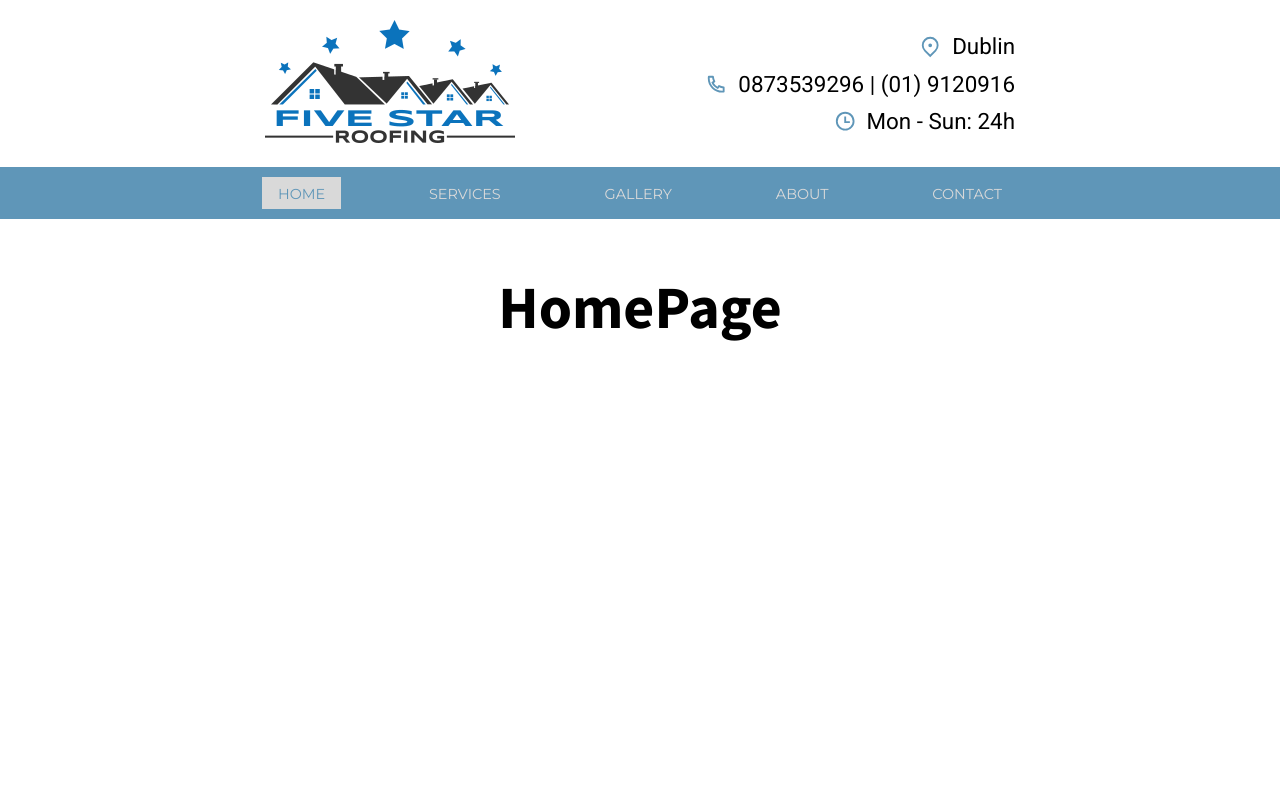
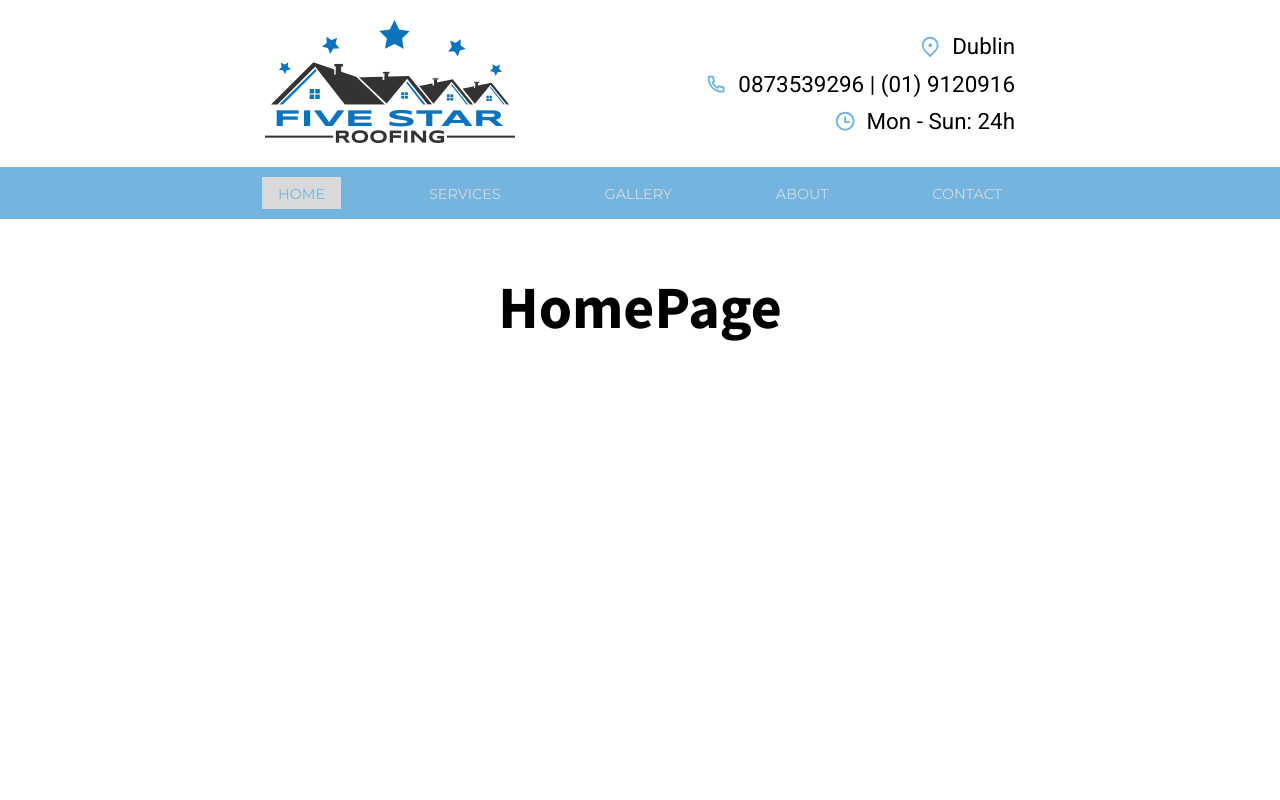
Before and after one commit to pawelztef/five-star-roofing, a React (Create React App) app in the folder five_star_roofing_frontend/: page / in a window 1280 px wide. Shown: the top 800 px of the page. Built offline with nearby package versions, Linux system fonts and the light colour scheme.

Commit message:
Colors swaped.

```diff
--- a/five_star_roofing_frontend/src/assets/sass/1-base/_variables.sass
+++ b/five_star_roofing_frontend/src/assets/sass/1-base/_variables.sass
@@ -2,9 +2,9 @@
 $fsr-bl: black
 $fsr-wt: white
 $fsr-0: #D9D9D9
-$fsr-1: #5F96B8
-$fsr-2: #3E6278
-$fsr-3: #73B5DE
+$fsr-1: #73B5DE
+$fsr-2: #5F96B8
+$fsr-3: #3E6278
 $fsr-4: #1D2E38
 
 /* Color Theme Swatches in RGBA */
```
